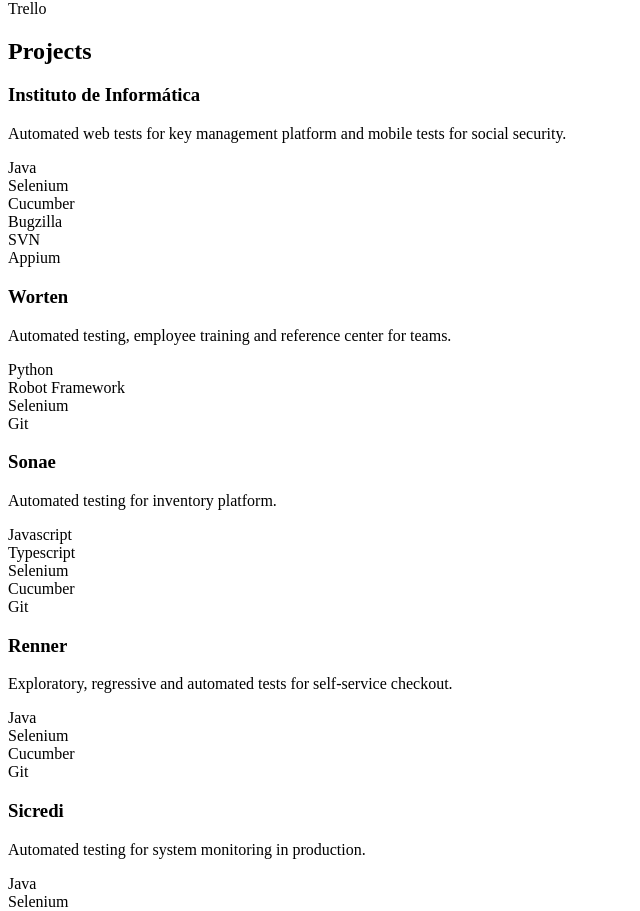
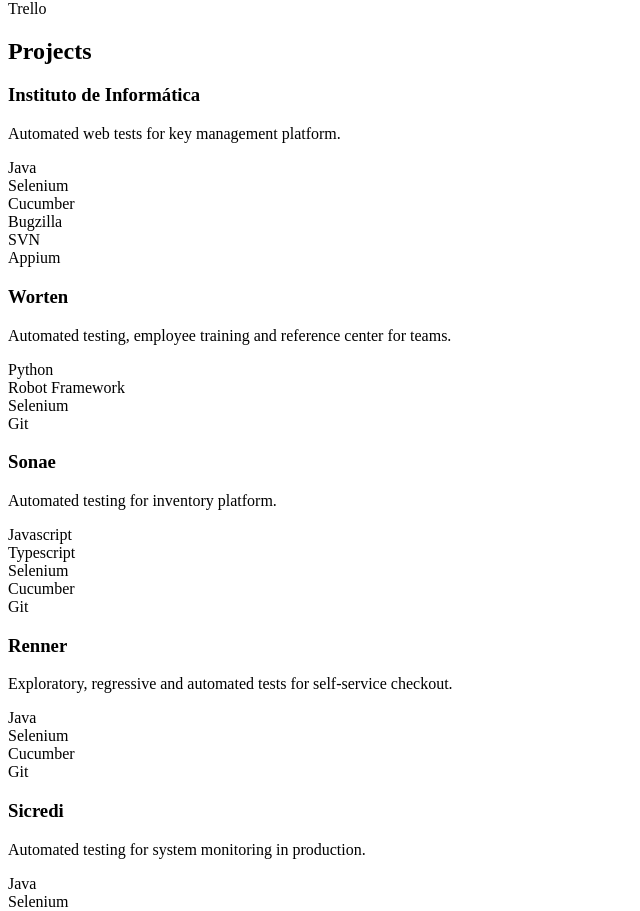
Before and after one commit to jefynhu11/jefynhu11, a Nuxt app: page / in a window 1280 px wide. Shown: the part 1557-2468 px from the top of the page, without its empty margins (0-640 px from the left). Built offline with nearby package versions, Linux system fonts and the light colour scheme.

Commit message:
Update Projects.vue

```diff
--- a/components/Projects.vue
+++ b/components/Projects.vue
@@ -6,7 +6,7 @@
                 <div class="flex flex-col gap-1">
                     <h3 class="font-semibold text-base">Instituto de Informática</h3>
                     <p class="text-pretty font-mono text-sm text-gray-500">
-                        Automated web tests for key management platform and mobile tests for social security.
+                        Automated web tests for key management platform.
                     </p>
                 </div>
                 <div class="flex flex-wrap gap-1">
```
